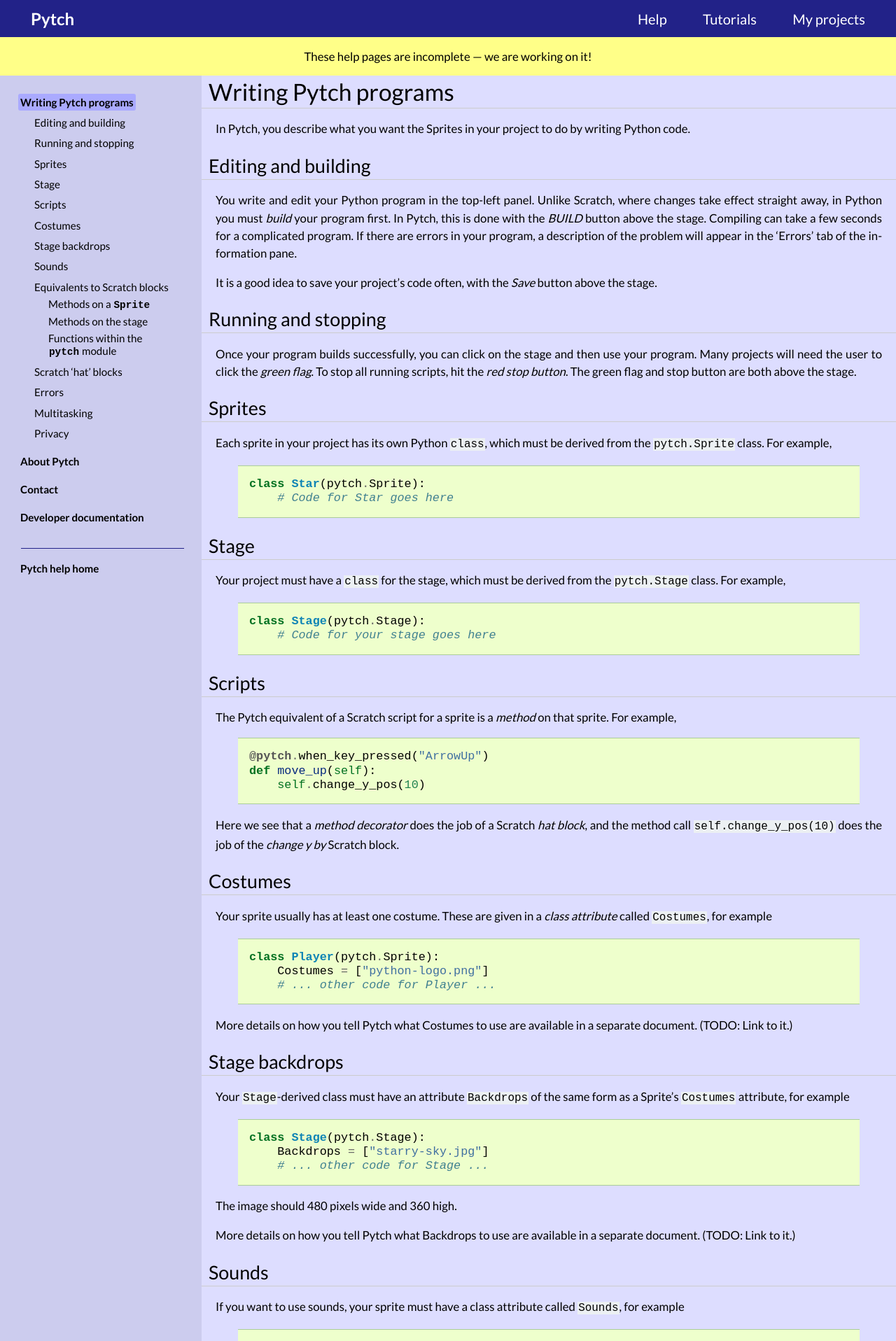
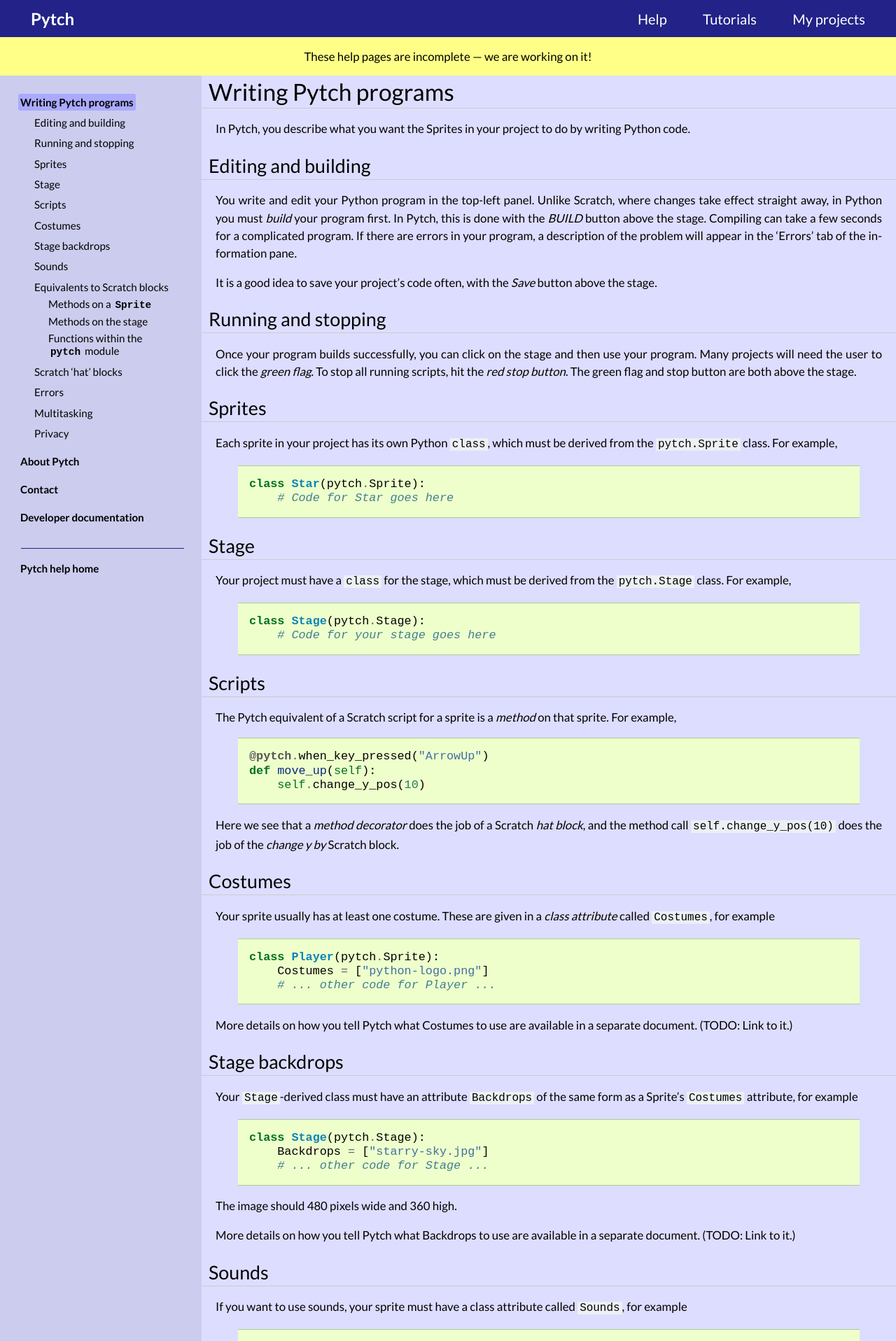
Before and after one commit to pytchlang/pytch-website, a Sphinx documentation site: the page built from source/help.rst, in a window 1280 px wide. Shown: the top 1916 px of the page at 70% size. Built offline with Sphinx 7.4.7, drawn with Linux system fonts in a browser that asks for light colours; pages that are not in the unit, such as notebooks, are missing from menus.

Commit message:
Adjust some spacings slightly

```diff
--- a/source/_static/css/pytch-classic.css
+++ b/source/_static/css/pytch-classic.css
@@ -140,6 +140,10 @@
     border-radius: 4px;
 }
 
+div.contents.local > ul {
+    margin-bottom: 1rem;
+}
+
 div.toctree-wrapper p.caption {
     margin-top: 2rem;
     text-transform: uppercase;
@@ -189,6 +193,10 @@
     background-color: #228;
 }
 
+span.pre {
+    padding: 2px;
+}
+
 
 /******************************************************************************/
 
```
